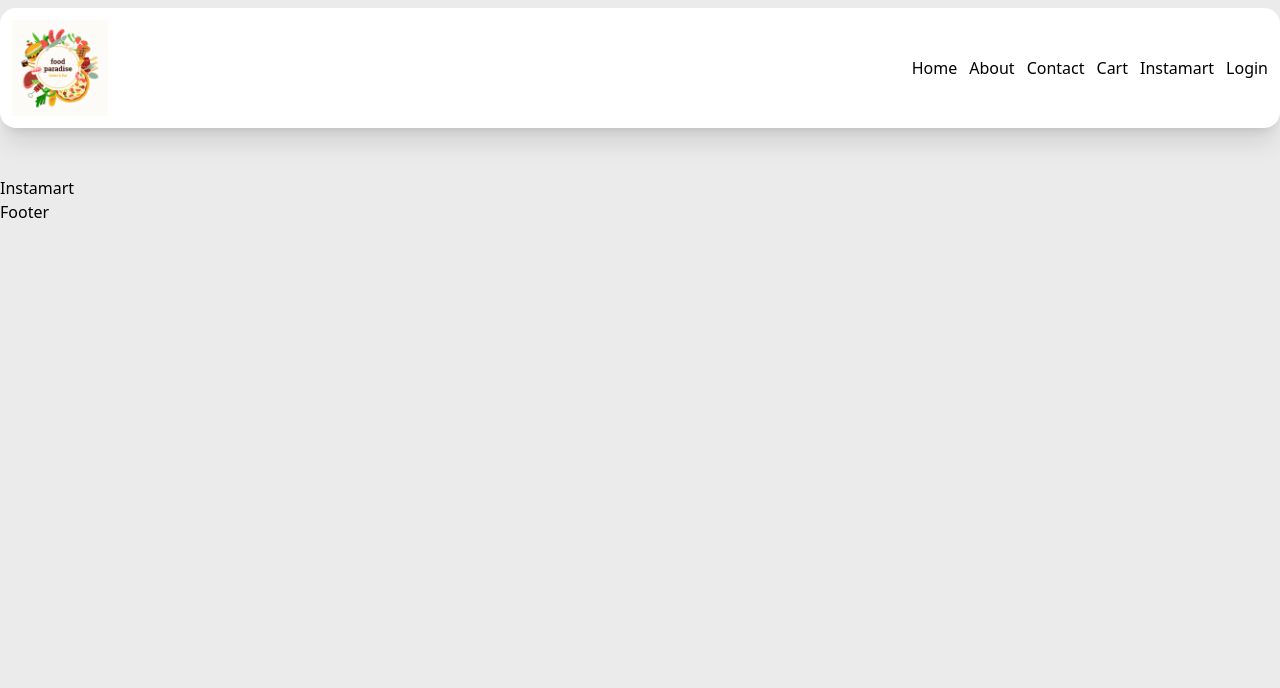
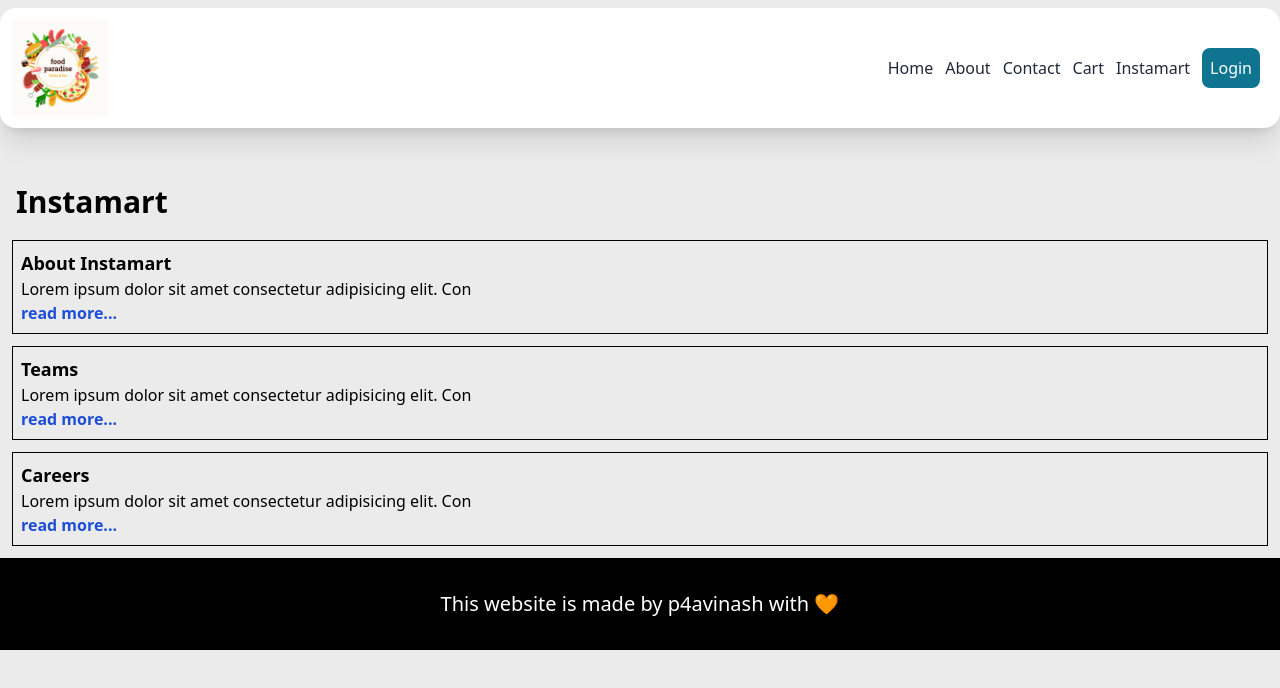
Before and after one commit to p4avinash/food_paradise, a React (Vite) app: page /instamart in a window 1280 px wide. Shown: the top 688 px of the page. Built offline with nearby package versions, Linux system fonts and the light colour scheme.

Commit message:
added accordion feature and implemented context API

```diff
--- a/src/App.js
+++ b/src/App.js
@@ -1,4 +1,4 @@
-import React, { lazy, Suspense } from "react"
+import React, { lazy, Suspense, useState } from "react"
 import ReactDOM from "react-dom/client"
 import Header from "./components/Header"
 import Body from "./components/Body"
@@ -8,16 +8,31 @@
 import Contact from "./components/Contact"
 import RestaurantMenu from "./components/RestaurantMenu"
 import Shimmer from "./components/Shimmer"
+import userContext from "./utils/userContext"
 
 const Instamart = lazy(() => import("./components/Instamart"))
 const About = lazy(() => import("./components/About"))
 
 const AppLayout = () => {
+  const [user, setUser] = useState({
+    name: "p4avinash",
+    email: "test@gmail.com",
+  })
+
+  // const user = {
+  //   name: "Avinash Kumar",
+  //   email: "test@gmail.com",
+  // }
+
   return (
     <>
-      <Header />
-      <Outlet />
-      <Footer />
+      <div className=''>
+        <userContext.Provider value={{ user, setUser }}>
+          <Header />
+          <Outlet />
+          <Footer />
+        </userContext.Provider>
+      </div>
     </>
   )
 }
--- a/src/components/About.js
+++ b/src/components/About.js
@@ -1,14 +1,25 @@
 import { Outlet } from "react-router-dom"
 import ProfileFunction from "./Profile"
 import ProfileClass from "./ProfileClass"
+import userContext from "../utils/userContext"
 
 const About = () => {
   return (
     <div>
       <h1>About Page</h1>
-      <ProfileFunction type="Function" />
-      <ProfileClass type="Class" />
+      <ProfileFunction type='Function' />
+      <ProfileClass type='Class' />
       <Outlet />
+      <userContext.Consumer>
+        {({ name, email }) => {
+          return (
+            <div>
+              Name: {name} <br />
+              Email: {email}
+            </div>
+          )
+        }}
+      </userContext.Consumer>
     </div>
   )
 }
--- a/src/components/Body.js
+++ b/src/components/Body.js
@@ -22,8 +22,11 @@
 
       let apiUrl = `https://www.swiggy.com/dapi/restaurants/list/v5?lat=${coordinates?.latitude}&lng=${coordinates?.longitude}&is-seo-homepage-enabled=true&page_type=DESKTOP_WEB_LISTING`
 
+      apiUrl = `https://www.swiggy.com/dapi/restaurants/list/v5?lat=25.6215229&lng=85.1213044&is-seo-homepage-enabled=true&page_type=DESKTOP_WEB_LISTING`
+
       const response = await fetch(apiUrl)
       const data = await response.json()
+
       const restaurantData =
         data?.data?.cards[2]?.card?.card?.gridElements?.infoWithStyle
           ?.restaurants ||
@@ -44,7 +47,9 @@
     return <h1>🔴 Offline, Please check you internet connection</h1>
   }
 
-  if (filteredRestaurantList.length == 0 && allRestaurantList.length > 0) {
+  // console.log("filteredRestaurantList", filteredRestaurantList)
+
+  if (filteredRestaurantList?.length == 0 && allRestaurantList.length > 0) {
     return (
       <div>
         <SearchBox
@@ -57,7 +62,7 @@
   }
 
   return (
-    <>
+    <div className=''>
       <SearchBox
         allRestaurantList={allRestaurantList}
         setFilteredRestaurantList={setFilteredRestaurantList}
@@ -67,8 +72,8 @@
         <Shimmer />
       ) : (
         <div>
-          <div className='restaurant-list justify-center drop-shadow-xl grid-rows-3 gap-2 flex  flex-wrap mt-4 p-4'>
-            {filteredRestaurantList.map((restaurant) => {
+          <div className='restaurant-list  justify-center drop-shadow-xl grid-rows-3 gap-2 flex  flex-wrap mt-4 p-4'>
+            {filteredRestaurantList?.map((restaurant) => {
               return (
                 <Link
                   key={restaurant.info.id}
@@ -83,7 +88,7 @@
           </div>
         </div>
       )}
-    </>
+    </div>
   )
 }
 
--- a/src/components/Error.js
+++ b/src/components/Error.js
@@ -7,16 +7,18 @@
 
   return (
     <div>
-      <h1>
+      <h1 className='font-bold text-3xl'>
         {error?.status
           ? `${error?.status} ${error?.statusText}`
           : "Oops, something went wrong"}
       </h1>
-      <h1>{`${
+      <h1 className='font-bold text-3xl'>{`${
         error?.error?.message || "Can't fetch the error message"
       } !!`}</h1>
       <Link to='/'>
-        <button className='btn'>Back To Home</button>
+        <button className='btn border p-2 mt-4 bg-cyan-700 text-white rounded-lg shadow-xl active:translate-y-0.5'>
+          Back To Home
+        </button>
       </Link>
     </div>
   )
--- a/src/components/Footer.js
+++ b/src/components/Footer.js
@@ -1,4 +1,13 @@
+import { useContext } from "react"
+import userContext from "../utils/userContext"
+
 const Footer = () => {
-  return <h4>Footer</h4>
+  const { user } = useContext(userContext)
+
+  return (
+    <h4 className='text-white  flex justify-center p-8 bg-black text-xl'>
+      This website is made by {user.name} with 🧡
+    </h4>
+  )
 }
 export default Footer
--- a/src/components/Header.js
+++ b/src/components/Header.js
@@ -9,7 +9,7 @@
 
 const Title = () => {
   return (
-    <a className='logo-link ' href='/'>
+    <a className='logo-link' href='/'>
       <img src={Logo} id='logo' alt='logo' className='logo h-28 p-2' />
     </a>
   )
@@ -17,11 +17,12 @@
 
 const Header = () => {
   const [isLoggedIn, setIsLoggedIn] = useState(false)
+
   return (
-    <div className='header bg-white flex p-1 items-center rounded-2xl justify-between shadow-xl mb-12 mt-2'>
+    <div className='header scroll-smooth  bg-white flex p-1 items-center rounded-2xl justify-between shadow-xl mb-12 mt-2'>
       <Title />
-      <div className='nav-items p-2'>
-        <ul className='nav-items-ul flex space-x-3'>
+      <div className='nav-items p-4   text-gray-800'>
+        <ul className='nav-items-ul flex space-x-3  justify-center items-center'>
           <Link to='/'>
             <li className='list-item'>Home</li>
           </Link>
@@ -40,14 +41,14 @@
 
           {isLoggedIn ? (
             <button
-              className='auth-btn list-item'
+              className='auth-btn list-item bg-cyan-700 p-2 text-white rounded-lg'
               onClick={() => setIsLoggedIn(false)}
             >
               Logout
             </button>
           ) : (
             <button
-              className='auth-btn list-item'
+              className='auth-btn list-item  bg-cyan-700 p-2 text-white rounded-lg'
               onClick={() => setIsLoggedIn(true)}
             >
               Login
--- a/src/components/Instamart.js
+++ b/src/components/Instamart.js
@@ -1,9 +1,63 @@
-import React from "react"
+import React, { useState } from "react"
+
+const Section = ({ title, description, isExpanded, setIsExpanded, id }) => {
+  return (
+    <div className='border border-black p-2 m-3'>
+      <h3 className='text-lg font-bold'>{title}</h3>
+      <p>
+        {isExpanded ? description : `${description.substring(0, 60)} `}
+        <br />
+        <button
+          onClick={() => {
+            setIsExpanded(id)
+            if (isExpanded) {
+              setIsExpanded("")
+            }
+          }}
+          className='text-blue-700 font-semibold'
+        >
+          {isExpanded ? "show less..." : "read more..."}
+        </button>
+      </p>
+    </div>
+  )
+}
 
 const Instamart = () => {
+  const [isExpanded, setIsExpanded] = useState("")
+
   return (
     <div>
-      <h1>Instamart</h1>
+      <h1 className='text-3xl p-2 m-2 font-bold'>Instamart</h1>
+      <Section
+        isExpanded={isExpanded === "about" ? true : false}
+        setIsExpanded={setIsExpanded}
+        id={"about"}
+        title={"About Instamart"}
+        description={
+          "Lorem ipsum dolor sit amet consectetur adipisicing elit. Consequatur corporis incidunt debitis aspernatur itaque modi vitae reiciendis praesentium accusamus quae, distinctio nobis eius a odit suscipit doloribus qui cum quibusdam. Lorem ipsum dolor sit amet consectetur adipisicing e lit. Impedit amet laboriosam dolore voluptate, earum autem atque optio sequi nihil, corrupti dicta eveniet in nulla, rerum dolorem deleniti molestiae odit magnam."
+        }
+      />
+
+      <Section
+        isExpanded={isExpanded === "team" ? true : false}
+        setIsExpanded={setIsExpanded}
+        id={"team"}
+        title={"Teams"}
+        description={
+          "Lorem ipsum dolor sit amet consectetur adipisicing elit. Consequatur corporis incidunt debitis aspernatur itaque modi vitae reiciendis praesentium accusamus quae, distinctio nobis eius a odit suscipit doloribus qui cum quibusdam. Lorem ipsum dolor sit amet consectetur adipisicing elit. Impedit amet laboriosam dolore voluptate, earum autem atque optio sequi nihil, corrupti dicta eveniet in nulla, rerum dolorem deleniti molestiae odit magnam."
+        }
+      />
+
+      <Section
+        isExpanded={isExpanded === "careers" ? true : false}
+        setIsExpanded={setIsExpanded}
+        id={"careers"}
+        title={"Careers"}
+        description={
+          "Lorem ipsum dolor sit amet consectetur adipisicing elit. Consequatur corporis incidunt debitis aspernatur itaque modi vitae reiciendis praesentium accusamus quae, distinctio nobis eius a odit suscipit doloribus qui cum quibusdam. Lorem ipsum dolor sit amet consectetur adipisicing elit. Impedit amet laboriosam dolore voluptate, earum autem atque optio sequi nihil, corrupti dicta eveniet in nulla, rerum dolorem deleniti molestiae odit magnam."
+        }
+      />
     </div>
   )
 }
--- a/src/components/RestaurantMenu.js
+++ b/src/components/RestaurantMenu.js
@@ -7,6 +7,7 @@
 const RestaurantMenu = () => {
   const { id } = useParams()
   const { restaurantData, restaurantMenu, notifier } = useRestaurant(id)
+  console.log(restaurantData)
 
   if (restaurantData.length === 0) {
     return <Shimmer />
@@ -49,6 +50,13 @@
           <h4 className='text-black font-bold mt-2 flex justify-center'>
             {restaurantData?.costForTwoMessage}
           </h4>
+          <p className='font-bold mt-2'>
+            {`${
+              restaurantData?.sla?.minDeliveryTime
+                ? "⏱ " + restaurantData?.sla?.minDeliveryTime + " MINS"
+                : ""
+            }`}
+          </p>
         </div>
       </div>
       <div className='restaurant-menu'>
--- a/src/components/Searchbox.js
+++ b/src/components/Searchbox.js
@@ -1,8 +1,10 @@
-import React, { useState } from "react"
+import React, { useContext, useState } from "react"
 import { filterData } from "../utils/utils"
+import userContext from "../utils/userContext"
 
 const SearchBox = ({ allRestaurantList, setFilteredRestaurantList }) => {
   const [searchText, setSearchText] = useState("")
+  const { user, setUser } = useContext(userContext)
 
   return (
     <div className='search-container flex justify-center p-3 pb-8'>
@@ -14,6 +16,17 @@
         value={searchText}
         onChange={(e) => setSearchText(e.target.value)}
       />
+      {/* <input
+        type='text'
+        placeholder='testing'
+        onChange={(e) =>
+          setUser({
+            name: e.target.value,
+            email: "apple@ceo.com",
+          })
+        }
+        defaultValue={user.name}
+      /> */}
       <button
         type='button'
         className='search-btn p-2 bg-cyan-700 rounded-lg text-white'
--- a/src/components/Shimmer.js
+++ b/src/components/Shimmer.js
@@ -10,7 +10,7 @@
             key={index}
             className='shimmer-card leading-10 p-4 m-2 bg-white rounded-lg w-72'
           >
-            <div className='shimmer-img w-full h-40 bg-cover bg-cente bg-slate-300' />
+            <div className='shimmer-img w-full h-56 bg-cover bg-cente bg-slate-300' />
             <p className='shimmer-name w-full h-5 bg-slate-300'></p>
             <p className='shimmer-cuisines w-full h-5 bg-slate-300'></p>
             <div className='shimmer-other-details font-bold flex w-full'>
--- /dev/null
+++ b/src/utils/userContext.js
@@ -0,0 +1,10 @@
+import { createContext } from "react"
+
+const userContext = createContext({
+  name: "p4avinash",
+  email: "john@abc.com",
+})
+
+userContext.displayName = "UserContext"
+
+export default userContext
```
